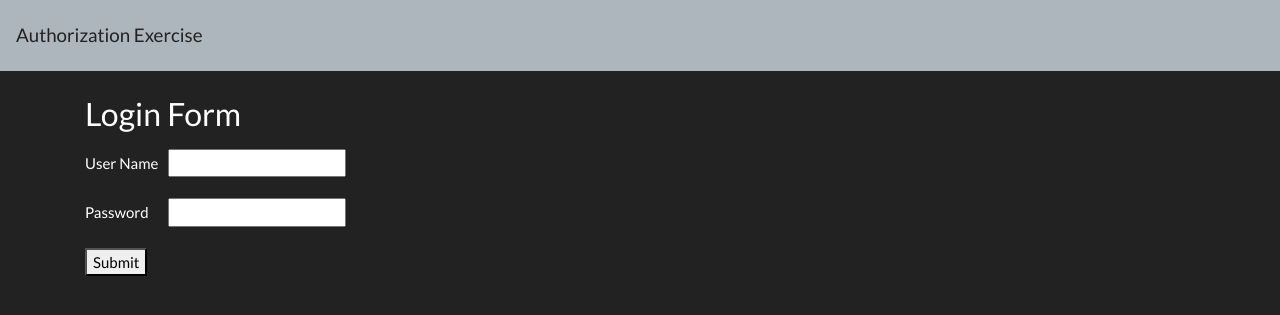
After one commit to ursawd/authauth, a Flask app: page /login in a window 1280 px wide. The commit adds this page. Shown: the top 315 px of the page. Run offline with Flask 2, Linux system fonts and the light colour scheme; some libraries are stand-ins or nearby versions.

Commit message:
complete part 3

```diff
--- a/app.py
+++ b/app.py
@@ -1,9 +1,9 @@
 import os
 from dotenv import load_dotenv
-from flask import Flask, request, redirect, render_template, flash
+from flask import Flask, request, redirect, render_template, flash, session
 from flask_debugtoolbar import DebugToolbarExtension
 from models import db, connect_db, User
-from forms import RegisterForm
+from forms import RegisterForm, LoginForm
 
 load_dotenv()
 app = Flask(__name__)
@@ -44,20 +44,62 @@ def register():
         last_name = form.last_name.data
 
         # generate hashed password with bcrypt
+        # return User instance with just username and hashed password
         user = User.register(username, password)
+        # add rest of data to User instance
         user.email = email
         user.first_name = first_name
         user.last_name = last_name
 
+        # add User instance to db
         db.session.add(user)
         db.session.commit()
 
+        # store username in session data
+        # check username and hashed password to see if in db
+        user = User.login(username, password)
+        # if username and password match, store username, see to protected page(s)
+        if user:  # contains found user object or False
+            session["username"] = user.username
+
+        # provide user confirmation registration successful
         flash(f" Added user {username}")
+        # redirect to protected page(s)
         return redirect("/secret")
-    else:
+    else:  # if here: validation error or GET request
         return render_template("register.html", form=form)
 
 
 @app.route("/secret")
 def secret():
-    return "SECRET ROUTE"
+    """ Access to protected pages """
+    if "username" not in session:
+        flash(f"You must be logged in to continue")
+        return redirect("/login")
+    else:
+        return "You Made It!"
+
+
+@app.route("/login", methods=["GET", "POST"])
+def login():
+    """show login form
+    process login form
+    """
+    # create form
+    form = LoginForm()
+    # check if valid  submitted, this check false if GET
+    if form.validate_on_submit():
+        # get form values
+        username = form.username.data
+        password = form.password.data
+        # check username and hashed password to see if in db
+        user = User.login(username, password)
+        # if username and password match, store username, see to protected page(s)
+        if user:  # contains found user object or False
+            session["username"] = user.username
+            return redirect("/secret")
+        else:
+            # inform user bad input
+            form.username.errors = ["Invalid username / password"]
+    # here if either GET route or bad input to login form
+    return render_template("login.html", form=form)
--- a/forms.py
+++ b/forms.py
@@ -9,3 +9,8 @@ class RegisterForm(FlaskForm):
     email = StringField("Email", validators=[InputRequired(), Email()])
     first_name = StringField("First Name", validators=[InputRequired()])
     last_name = StringField("Last Name", validators=[InputRequired()])
+
+
+class LoginForm(FlaskForm):
+    username = StringField("User Name", validators=[InputRequired()])
+    password = PasswordField("Password", validators=[InputRequired()])
--- a/templates/base.html
+++ b/templates/base.html
@@ -29,7 +29,7 @@
                 </button>
             </form> -->
         </div>
-        <div class="container">
+        <div class="container mt-4">
             {% for msg in get_flashed_messages() %}
             <div class="alert alert-danger">{{ msg }}</div>
             {% endfor %} {%block content%}{%endblock%}
--- /dev/null
+++ b/templates/login.html
@@ -0,0 +1,16 @@
+{% extends "base.html" %} {% block title %}
+<title>Login</title>
+{% endblock %} {% block content %}
+<h3>Login Form</h3>
+<form class="mt-3" id="register-form" method="POST">
+    {{ form.hidden_tag() }} {% for field in form if field.widget.input_type !=
+    "hidden" %}
+    <p>
+        {{ field.label }} {{ field }} {% for error in field.errors %} {{ error
+        }} {% endfor %}
+    </p>
+    {% endfor %}
+    <button type="submit">Submit</button>
+</form>
+
+{% endblock %}
```
Also changed, not shown: models.py (+9 -0 lines).
